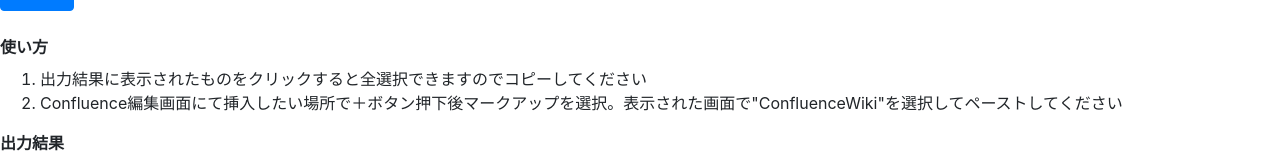
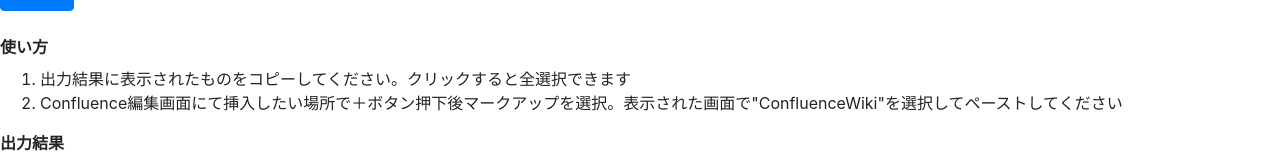
Before and after one commit to wlg-shinya/chatwork-converter, a Vue app: page / in a window 1280 px wide. Shown: the part 285-442 px from the top of the page. Built offline with nearby package versions, Linux system fonts and the light colour scheme.

Commit message:
表現調整

```diff
--- a/src/components/ChatConverter.vue
+++ b/src/components/ChatConverter.vue
@@ -116,7 +116,7 @@ ${message}
     <div class="form-group">
       <label class="font-weight-bold">使い方</label>
       <ol>
-        <li>出力結果に表示されたものをクリックすると全選択できますのでコピーしてください</li>
+        <li>出力結果に表示されたものをコピーしてください。クリックすると全選択できます</li>
         <li>{{ howToPaste }}</li>
       </ol>
     </div>
```
